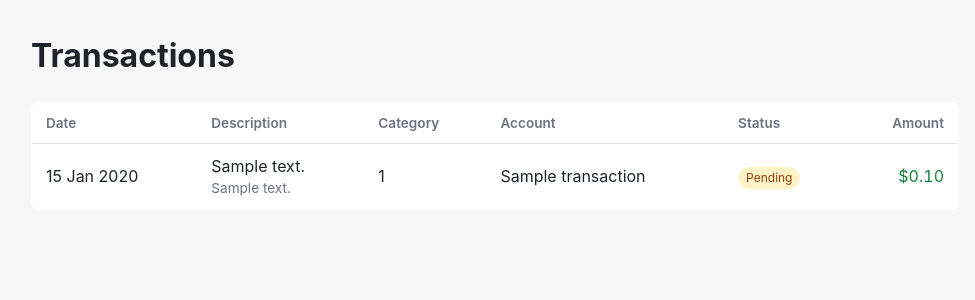
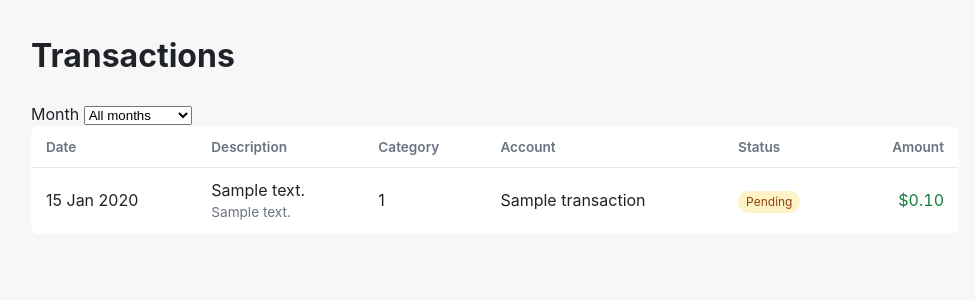
Before and after one commit to ChengMingLiew/Upbank-API-Finance, a FastAPI app: template apps/templates/transactions.html in a window 1280 px wide. Shown: the part 59-359 px from the top of the page, without its empty margins (145-1120 px from the left). Run offline with FastAPI, Linux system fonts and the light colour scheme; the template is opened without the code that fills it: most values are stand-ins (such as "Sample title", 1, 10 or a date in 2020); parts of the project's set-up code (start-up, migrations or seed data) failed here and were passed over.

Commit message:
Added month drop down for transactions

```diff
--- a/apps/main.py
+++ b/apps/main.py
@@ -1,52 +1,98 @@
-from fastapi import FastAPI, Request, Depends
+from datetime import datetime
+from pathlib import Path
+from zoneinfo import ZoneInfo
+
+from fastapi import Depends, FastAPI, Request
+from fastapi.responses import RedirectResponse
+from fastapi.staticfiles import StaticFiles
+from fastapi.templating import Jinja2Templates
+from sqlalchemy import extract, func, select
 from sqlalchemy.orm import Session
-from fastapi.templating import Jinja2Templates
-from fastapi.staticfiles import StaticFiles
-from pathlib import Path
+
 from apps.db import get_session
-from sqlalchemy import select
 from apps.models.account import Account
 from apps.models.transaction import Transaction
 
 BASE_DIR = Path(__file__).resolve().parent
+LOCAL_TZ = ZoneInfo("Australia/Sydney")
+PAGE_SIZE = 10
 
 app = FastAPI()
-
 app.mount("/static", StaticFiles(directory=BASE_DIR / "static"), name="static")
-
 templates = Jinja2Templates(directory=BASE_DIR / "templates")
 
-@app.get("/")
-async def home(request: Request):
-    return templates.TemplateResponse(request, "base.html")
 
 def money(amount_in_cents: int) -> str:
+    dollars = abs(amount_in_cents) / 100
+    sign = "-" if amount_in_cents < 0 else ""
+    return f"{sign}${dollars:,.2f}"
 
-    amount_in_dollars = abs(amount_in_cents) / 100
-
-    if amount_in_cents < 0:
-        value_in_str = f"-${amount_in_dollars:,.2f}"
-    else:
-        value_in_str = f"${amount_in_dollars:,.2f}"
-
-    return value_in_str
 
 templates.env.filters["money"] = money
 
+
+def month_range(year_month: str) -> tuple[datetime, datetime]:
+    """Turn 'YYYY-MM' into [start of month, start of next month) in local time."""
+    year, month = map(int, year_month.split("-"))
+    start = datetime(year, month, 1, tzinfo=LOCAL_TZ)
+
+    if month == 12:
+        end = datetime(year + 1, 1, 1, tzinfo=LOCAL_TZ)
+    else:
+        end = datetime(year, month + 1, 1, tzinfo=LOCAL_TZ)
+
+    return start, end
+
+
+def get_month_options(db: Session) -> list[dict[str, str]]:
+    """Every month that has transactions, newest first, for the dropdown."""
+    local_created = func.timezone(str(LOCAL_TZ), Transaction.created_at)
+    year_expr = extract("year", local_created).label("year")
+    month_expr = extract("month", local_created).label("month")
+
+    stmt = (
+        select(year_expr, month_expr)
+        .distinct()
+        .order_by(year_expr.desc(), month_expr.desc())
+    )
+
+    options = []
+    for row in db.execute(stmt).all():
+        year, month = int(row.year), int(row.month)
+        options.append(
+            {
+                "value": f"{year}-{month:02d}",
+                "label": datetime(year, month, 1).strftime("%B %Y"),
+            }
+        )
+    return options
+
+
+@app.get("/")
+def home():
+    return RedirectResponse(url="/accounts")
+
+
 @app.get("/accounts")
 def accounts(request: Request, db: Session = Depends(get_session)):
-
-    account_list_stmt = select(Account).order_by(Account.account_type, Account.display_name)
-    account_list = db.scalars(account_list_stmt).all()
+    stmt = select(Account).order_by(Account.account_type, Account.display_name)
+    account_list = db.scalars(stmt).all()
     total_cents = sum(account.balance_cents for account in account_list)
 
-    return templates.TemplateResponse(request, "accounts.html", context={"accounts": account_list, "total_cents": total_cents})
-
-PAGE_SIZE = 10
+    return templates.TemplateResponse(
+        request,
+        "accounts.html",
+        context={"accounts": account_list, "total_cents": total_cents},
+    )
 
 
 @app.get("/transactions")
-def transactions(request: Request, page: int = 1, db: Session = Depends(get_session)):
+def transactions(
+    request: Request,
+    page: int = 1,
+    year_month: str | None = None,
+    db: Session = Depends(get_session),
+):
     stmt = (
         select(
             Transaction.id,
@@ -60,22 +106,31 @@ def transactions(request: Request, page: int = 1, db: Session = Depends(get_sess
             Account.display_name.label("account_name"),
         )
         .join(Account, Transaction.account_id == Account.id)
-        .order_by(Transaction.created_at.desc())
+    )
+
+    if year_month:
+        start, end = month_range(year_month)
+        stmt = stmt.where(
+            Transaction.created_at >= start,
+            Transaction.created_at < end,
+        )
+
+    stmt = (
+        stmt.order_by(Transaction.created_at.desc())
         .limit(PAGE_SIZE + 1)
         .offset((page - 1) * PAGE_SIZE)
     )
 
     rows = db.execute(stmt).all()
 
-    has_next = len(rows) > PAGE_SIZE
-    transaction_list = rows[:PAGE_SIZE]
-
     return templates.TemplateResponse(
         request,
         "transactions.html",
         context={
-            "transactions": transaction_list,
+            "transactions": rows[:PAGE_SIZE],
             "page": page,
-            "has_next": has_next,
+            "has_next": len(rows) > PAGE_SIZE,
+            "month_options": get_month_options(db),
+            "year_month": year_month or "",
         },
     )
--- a/apps/templates/transactions.html
+++ b/apps/templates/transactions.html
@@ -4,6 +4,18 @@
 
 {% block content %}
 <h1>Transactions</h1>
+
+<form method="get" action="/transactions" class="filters">
+    <label for="month-select">Month</label>
+    <select name="year_month" id="month-select" onchange="this.form.submit()">
+        <option value="">All months</option>
+        {% for option in month_options %}
+        <option value="{{ option.value }}" {% if option.value == year_month %}selected{% endif %}>
+            {{ option.label }}
+        </option>
+        {% endfor %}
+    </select>
+</form>
 
 {% if transactions %}
 <table>
@@ -27,13 +39,7 @@
                 <div class="muted">{{ transaction.message }}</div>
                 {% endif %}
             </td>
-            <td>
-                {% if transaction.category_id %}
-                {{ transaction.category_id | replace("-", " ") | title }}
-                {% else %}
-                —
-                {% endif %}
-            </td>
+            <td>{{ (transaction.category_id or "—") | replace("-", " ") | title }}</td>
             <td>{{ transaction.account_name }}</td>
             <td>
                 {% if transaction.status == "HELD" %}
@@ -52,13 +58,22 @@
 
 <nav class="pagination">
     {% if page > 1 %}
-    <a href="?page={{ page - 1 }}">← Newer</a>
+    <a href="?year_month={{ year_month }}&page={{ page - 1 }}">← Newer</a>
+    {% else %}
+    <span></span>
     {% endif %}
+
     {% if has_next %}
-    <a href="?page={{ page + 1 }}">Older →</a>
+    <a href="?year_month={{ year_month }}&page={{ page + 1 }}">Older →</a>
     {% endif %}
 </nav>
 {% else %}
-<p>No transactions yet. Run a sync to import them from Up.</p>
+<p class="muted">
+    {% if year_month %}
+    No transactions this month.
+    {% else %}
+    No transactions yet. Run a sync to import them from Up.
+    {% endif %}
+</p>
 {% endif %}
 {% endblock %}
```
